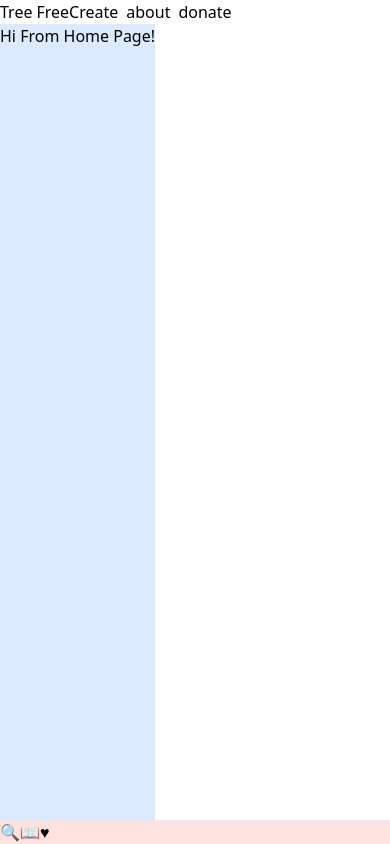
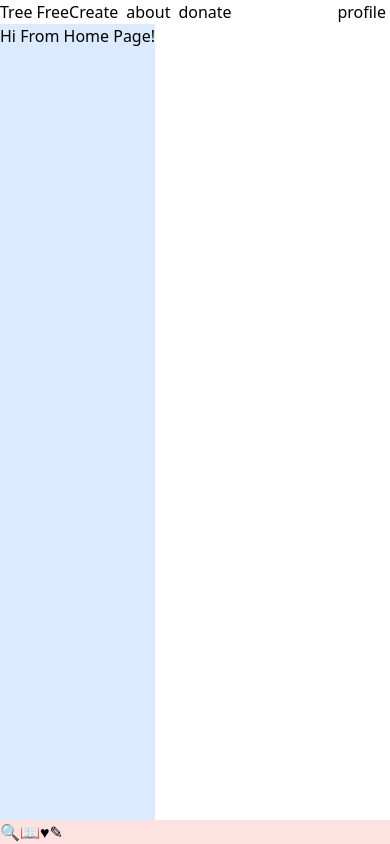
Before and after one commit to Matt-Eva/freecreate-nextjs, a Next.js app: page / in a window 390 px wide. Built offline with nearby package versions, Linux system fonts and the light colour scheme.

Commit message:
saving changes - opting out of using nextjs
the inability to persist state client side across pages is a no go. running unecessary fetch requests to load data that has already been loaded is going to slow down the app way more than some first contentful paint shit.

```diff
--- a/src/app/_components/footer.tsx
+++ b/src/app/_components/footer.tsx
@@ -7,6 +7,7 @@ function Footer() {
         <Link href="/">🔍</Link>
         <Link href="/read">📖</Link>
         <Link href="/library">♥</Link>
+        <Link href="/write">✎</Link>
       </nav>
     </footer>
   );
--- a/src/app/_components/header.tsx
+++ b/src/app/_components/header.tsx
@@ -2,7 +2,7 @@ import Link from "next/link";
 
 export default function Header() {
   return (
-    <header className="fixed top-0 h-6">
+    <header className="fixed top-0 h-6 w-full">
       <nav className="flex">
         <div className="mr-1">Tree</div>
         <h1 className="mr-2">
@@ -16,10 +16,10 @@ export default function Header() {
         <Link href="/about" className="mr-2">
           about
         </Link>
-        <Link href="/donate" className="mr-2">
+        <Link href="/donate" className="">
           donate
         </Link>
-        <Link href="/profile" className="hidden sm:block ml-auto mr-1">
+        <Link href="/profile" className="ml-auto mr-1">
           profile
         </Link>
       </nav>
```
